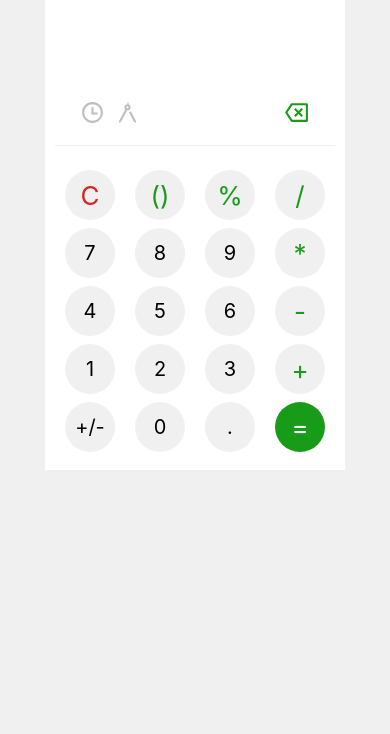
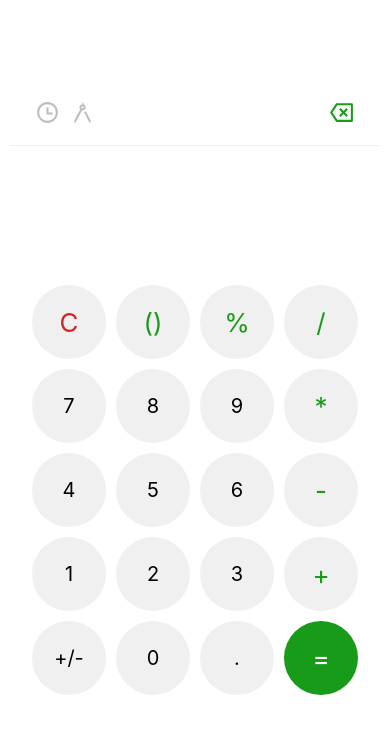
Before and after one commit to VahidKhodadadi/unique-calculator, a React (Create React App) app: page / in a window 390 px wide. Shown: the top 734 px of the page. Built offline with nearby package versions, Linux system fonts and the light colour scheme.

Commit message:
Added functionality to +/- button and fixed styles to by responsive and added number virtual keyboard

```diff
--- a/src/components/Calculator/Calculator.module.scss
+++ b/src/components/Calculator/Calculator.module.scss
@@ -3,11 +3,14 @@
 
 .Calculator {
     background-color: white;
-    height: 470px;
-    width: 300px;
+    height: 100vh;
+    max-height: 100vh;
+    width: 100%;
     padding: 10px;
     position: relative;
     margin: auto;
+    display: flex;
+    flex-direction: column;
 
     &.EngineerMode {
         width: 525px;
@@ -27,11 +30,14 @@
         padding: 20px 0px;
         @include flex(space-between, flex-start);
         flex-wrap: wrap;
+        flex-grow: 1;
 
         .DefaultButtons {
-            width: 300px;
-            @include flex(flex-start);
+            width: 100%;
+            @include flex(center, center);
             flex-wrap: wrap;
+            gap: 10px;
+            margin: auto;
         }
 
         .EngineerButtons {
--- a/src/components/Calculator/Calculator.tsx
+++ b/src/components/Calculator/Calculator.tsx
@@ -92,13 +92,17 @@ const Calculator = () => {
         setHistory([]);
     }, [])
 
-    const addChars = useCallback((content: string) => {
-        setResult(prevResult => `${prevResult}${content}`);
+    const appendChars = useCallback((content: string) => {
+        setResult(prev => `${prev}${content}`);
+    }, [])
+
+    const prependChars = useCallback((content: string) => {
+        setResult(prev => `${content}${prev}`);
     }, [])
 
     const clickNumberHandler = useCallback((content: string) => {
-        addChars(content);
-    }, [addChars])
+        appendChars(content);
+    }, [appendChars])
 
     const clearResult = useCallback(() => {
         setResult('');
@@ -140,8 +144,8 @@ const Calculator = () => {
         if (isLastCharOperator()) {
             return;
         }
-        addChars(content);
-    }, [isLastCharOperator, addChars])
+        appendChars(content);
+    }, [isLastCharOperator, appendChars])
 
     const changeMathMode = useCallback(() => {
         if (mathMode === 'Mode1') {
@@ -336,11 +340,11 @@ const Calculator = () => {
             },
             {
                 content: 'π',
-                click: () => addChars(Math.PI.toString())
+                click: () => appendChars(Math.PI.toString())
             },
             {
                 content: 'e',
-                click: () => addChars(Math.E.toString())
+                click: () => appendChars(Math.E.toString())
             },
         ]
 
@@ -422,7 +426,17 @@ const Calculator = () => {
             },
             {
                 content: '+/-',
-                click: () => { }
+                click: () => {
+                    if (result.trim() === '') {
+                        return;
+                    }
+                    if (result.startsWith('(-')) {
+                        setResult(prev => prev.slice(2));
+                    }
+                    else {
+                        setResult(prev => `(-${prev}`);
+                    }
+                }
             },
             {
                 content: '0',
@@ -456,6 +470,7 @@ const Calculator = () => {
             <input
                 ref={resultRef}
                 type={'text'}
+                inputMode={'numeric'}
                 value={result}
                 onChange={(event) => setResult(event.target.value)}
                 className={classes['Result']}
--- a/src/components/Element/Element.module.scss
+++ b/src/components/Element/Element.module.scss
@@ -2,15 +2,15 @@
 @import '../../theme/css/mixins';
 
 .Element {
-    width: 50px;
-    height: 50px;
+    width: 20%;
+    max-width: 25%;
+    aspect-ratio: 1/1;
     background-color: $color-gray;
     border-radius: 50%;
     transition: all 0.2s ease;
     user-select: none;
     -webkit-user-drag: none;
     font-size: 2rem;
-    margin: 4px 10px;
     @include flex();
 }
 
```
